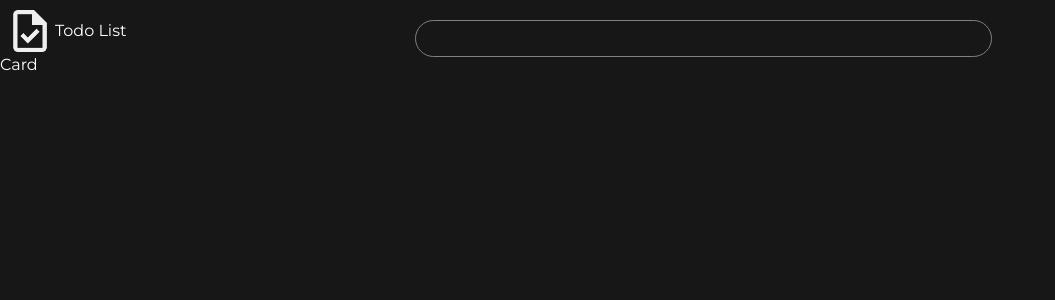
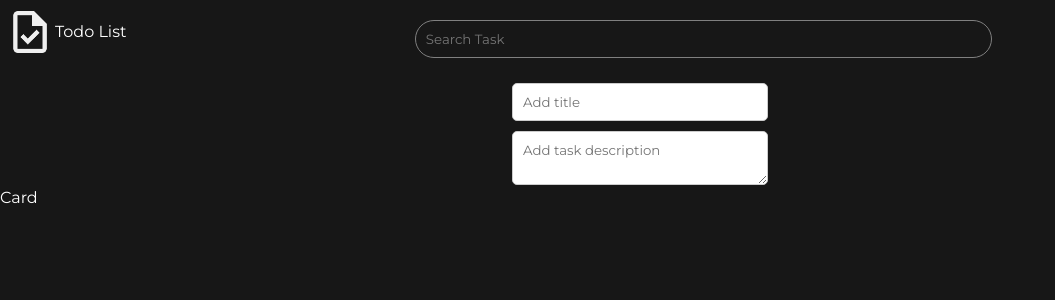
Before and after one commit to RenanCruz7/todo-app, a React (Vite) app: page / in a window 1280 px wide. Shown: the top 300 px of the page, without its empty margins (0-1055 px from the left). Built offline with nearby package versions, Linux system fonts and the light colour scheme.

Commit message:
New Task concluido

```diff
--- a/package.json
+++ b/package.json
@@ -10,8 +10,10 @@
     "preview": "vite preview"
   },
   "dependencies": {
+    "axios": "^1.7.7",
     "react": "^18.3.1",
-    "react-dom": "^18.3.1"
+    "react-dom": "^18.3.1",
+    "zustand": "^5.0.0"
   },
   "devDependencies": {
     "@eslint/js": "^9.11.1",
--- a/src/App.tsx
+++ b/src/App.tsx
@@ -1,12 +1,14 @@
 import './App.css'
 import Card from './components/card/Card'
 import Header from './components/header/Header'
+import NewTask from './components/new-task/NewTask'
 
 function App() {
   return (
     <>
     <Header />
-    <Card></Card>
+    <NewTask />
+    <Card />
     </>
   )
 }
--- a/src/components/header/Header.css
+++ b/src/components/header/Header.css
@@ -32,4 +32,5 @@
     padding: 10px; /* Adiciona padding para melhor aparência */
     box-sizing: border-box; /* Inclui o padding e a borda no tamanho total */
     margin-top: 20px;
+    font-family: "Montserrat", sans-serif;
 }
--- a/src/components/header/Header.tsx
+++ b/src/components/header/Header.tsx
@@ -9,7 +9,7 @@ function Header(){
                 <h1 className="">Todo List</h1>
             </div>
             <div className='SearchContainer'>
-                <input className='Search' />
+                <input className='Search' placeholder='Search Task' />
             </div>
         </header>
     )
--- a/src/components/new-task/NewTask.css
+++ b/src/components/new-task/NewTask.css
@@ -0,0 +1,17 @@
+.new-task-container{
+    display: flex;
+    justify-content: center;
+    flex-direction: column;
+    align-items: center;
+    padding-top: 20px;
+}
+.new-task-input,
+.new-task-textarea {
+    width: 20%; /* Ajuste conforme necessário */
+    margin: 5px 0; /* Espaçamento entre os elementos */
+    padding: 10px;
+    border: 1px solid #ccc;
+    border-radius: 5px;
+    box-sizing: border-box;
+    font-family: "Montserrat", sans-serif;
+}
--- a/src/components/new-task/NewTask.tsx
+++ b/src/components/new-task/NewTask.tsx
@@ -0,0 +1,12 @@
+import './NewTask.css';
+
+function NewTask() {
+    return (
+        <section className="new-task-container">
+            <input className="new-task-input" type="text" placeholder="Add title" />
+            <textarea className="new-task-textarea" placeholder="Add task description"></textarea>
+        </section>
+    );
+}
+
+export default NewTask;
```
Also changed, not shown: 1 other file (tests, documents, lock files or other folders).
